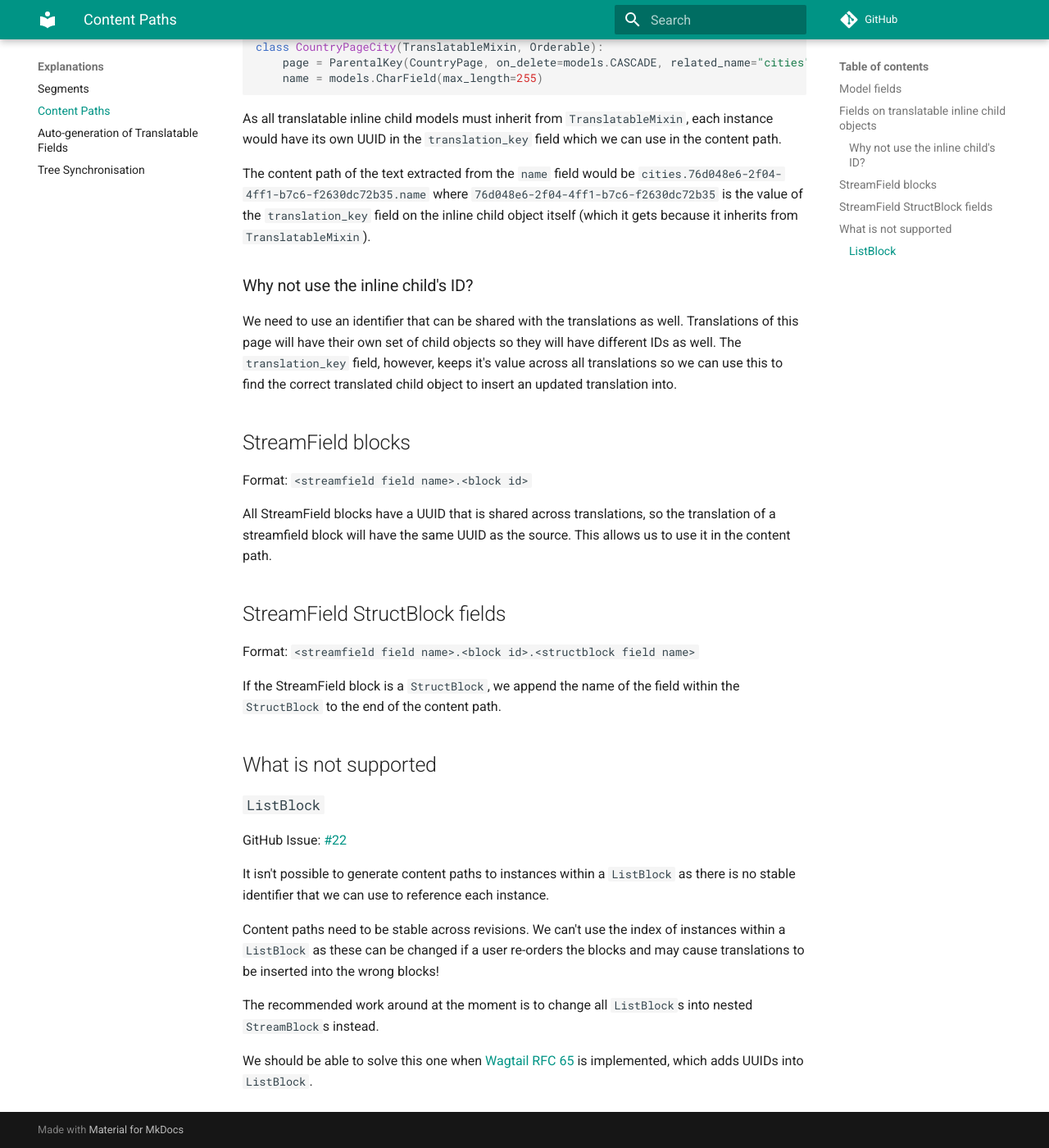
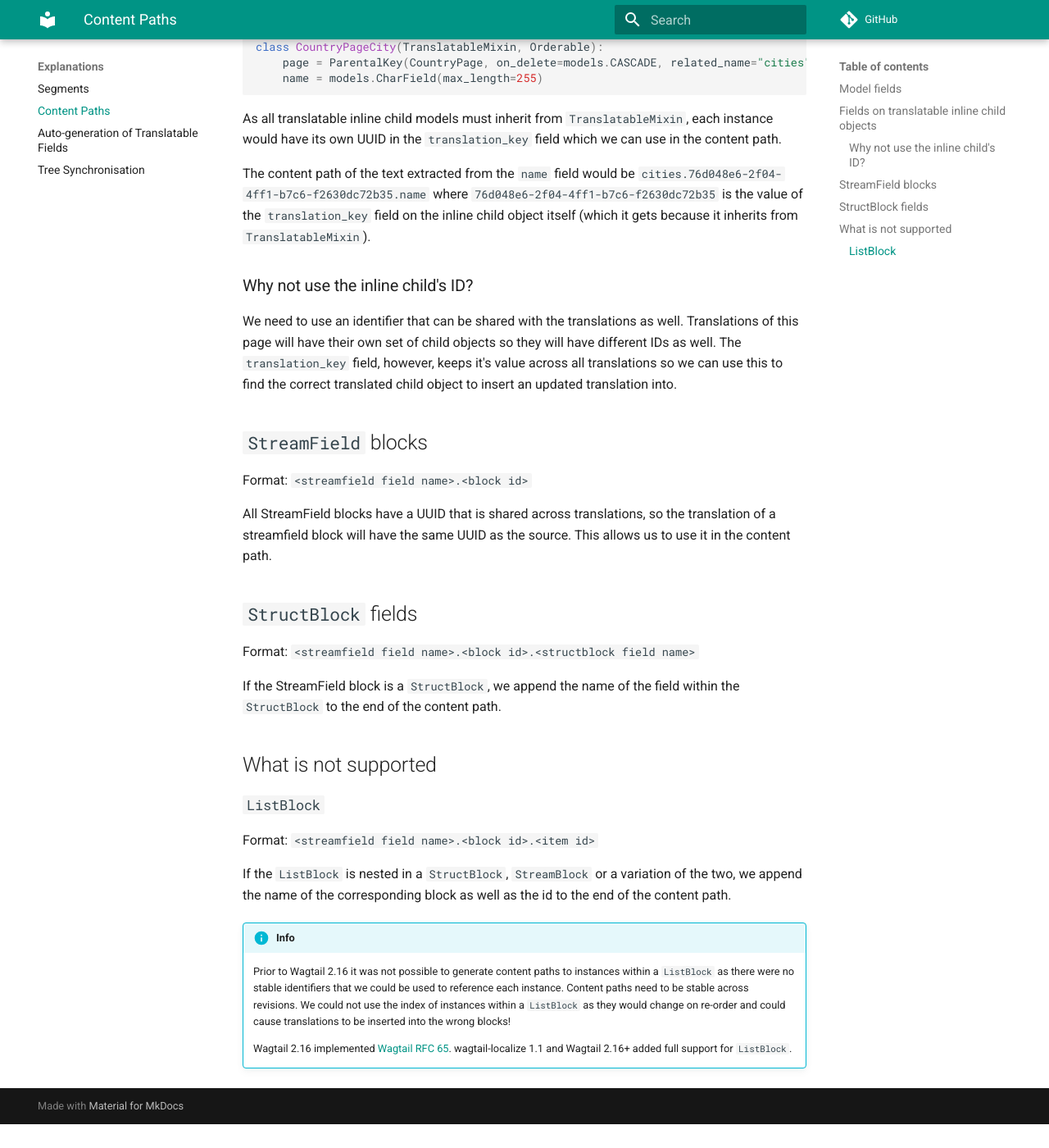
Before and after one commit to wagtail/wagtail-localize, an MkDocs documentation site: the page built from docs/concept/content-paths.md, in a window 1280 px wide and 1400 px high, scrolled down 998 px. Shown: the whole window at 82% size. Built offline with MkDocs 1.6.1 and Material for MkDocs 9.7.7, drawn with Linux system fonts in a browser that asks for light colours; comment, search, counter and statistics services are not loaded; after the commit the page ends 2369 px from its top, so only the background shows below that.

Commit message:
Add docs note about `ListBlock`

```diff
--- a/docs/concept/content-paths.md
+++ b/docs/concept/content-paths.md
@@ -46,13 +46,13 @@ The content path of the text extracted from the `name` field would be `cities.76
 
 We need to use an identifier that can be shared with the translations as well. Translations of this page will have their own set of child objects so they will have different IDs as well. The `translation_key` field, however, keeps it's value across all translations so we can use this to find the correct translated child object to insert an updated translation into.
 
-## StreamField blocks
+## `StreamField` blocks
 
 Format: `<streamfield field name>.<block id>`
 
 All StreamField blocks have a UUID that is shared across translations, so the translation of a streamfield block will have the same UUID as the source. This allows us to use it in the content path.
 
-## StreamField StructBlock fields
+## `StructBlock` fields
 
 Format: `<streamfield field name>.<block id>.<structblock field name>`
 
@@ -62,12 +62,13 @@ If the StreamField block is a `StructBlock`, we append the name of the field wit
 
 ### `ListBlock`
 
-GitHub Issue: [#22](https://github.com/wagtail/wagtail-localize/issues/22)
+Format: `<streamfield field name>.<block id>.<item id>`
 
-It isn't possible to generate content paths to instances within a `ListBlock` as there is no stable identifier that we can use to reference each instance.
+If the `ListBlock` is nested in a `StructBlock`, `StreamBlock` or a variation of the two, we append the name of the corresponding block as well as the id to the end of the content path.
 
-Content paths need to be stable across revisions. We can't use the index of instances within a `ListBlock` as these can be changed if a user re-orders the blocks and may cause translations to be inserted into the wrong blocks!
+!!! info
 
-The recommended work around at the moment is to change all `ListBlock`s into nested `StreamBlock`s instead.
+    Prior to Wagtail 2.16 it was not possible to generate content paths to instances within a `ListBlock` as there were no stable identifiers that we could be used to reference each instance.
+    Content paths need to be stable across revisions. We could not use the index of instances within a `ListBlock` as they would change on re-order and could cause translations to be inserted into the wrong blocks!
 
-We should be able to solve this one when [Wagtail RFC 65](https://github.com/wagtail/rfcs/pull/65) is implemented, which adds UUIDs into `ListBlock`.
+    Wagtail 2.16 implemented [Wagtail RFC 65](https://github.com/wagtail/rfcs/pull/65). wagtail-localize 1.1 and Wagtail 2.16+ added full support for `ListBlock`.
```
